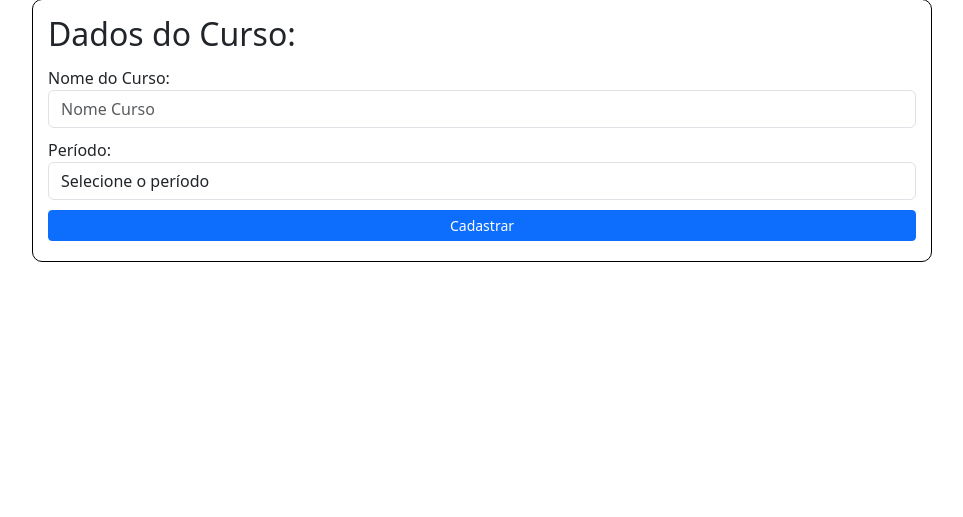
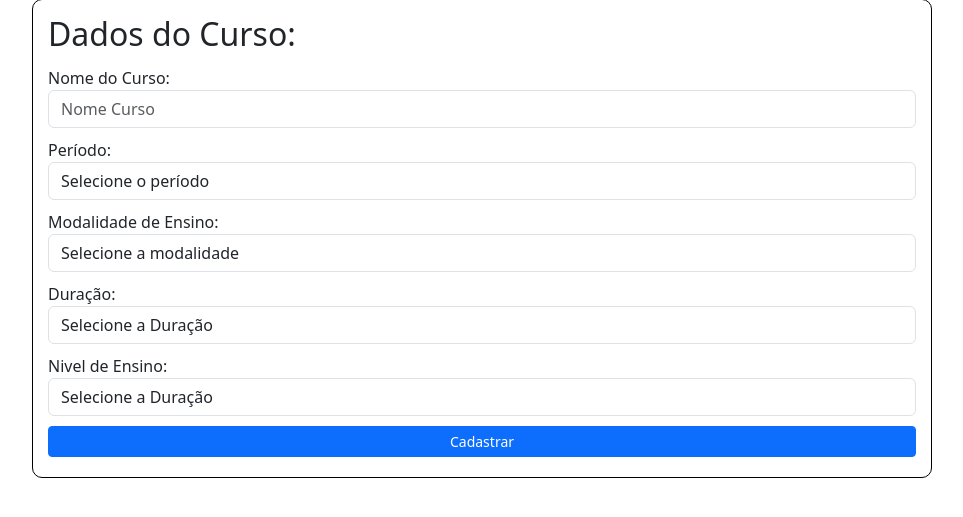
Before and after one commit to matheus30507-prog/Projeto_Cadastro_Estudante, a PHP site: page /cadastro_curso/curso.php in a window 1280 px wide. Shown: the part 167-684 px from the top of the page, without its empty margins (158-1121 px from the left). Run offline with PHP 8.4, Linux system fonts and the light colour scheme.

Commit message:
Versão[1.0.3] Finalizando interface de cadastro de cursos

```diff
--- a/cadastro_curso/curso.php
+++ b/cadastro_curso/curso.php
@@ -22,14 +22,48 @@
     			<label>Nome do Curso:</label>
     			<input type="text" class="form-control" name="nome_curso" placeholder="Nome Curso" required>
   			</div>
+
   			<div class="form-group">
     			<label>Período:</label>
-    			<select name="sexo" class="form-control" required>
+    			<select name="periodo" class="form-control" required>
     				<option value="">Selecione o período</option>
     				<option value="Noturno">Noturno</option>
     				<option value="Manhã">Manhã</option>
 				</select>
 			</div>
+
+			<div class="form-group">
+    			<label>Modalidade de Ensino:</label>
+    			<select name="modalidade_ensino" class="form-control" required>
+    				<option value="">Selecione a modalidade</option>
+    				<option value="Presencial">Presencial</option>
+    				<option value="EAD">EAD</option>
+    				<option value="Semi-Presencial">Semi-Presencial</option>
+				</select>
+			</div>
+
+			<div class="form-group">
+    			<label>Duração:</label>
+    			<select name="duracao" class="form-control" required>
+    				<option value="">Selecione a Duração</option>
+    				<option value="1 Ano">1 Ano</option>
+    				<option value="2 Anos">2 Anos</option>
+    				<option value="3 Anos">3 Anos</option>
+    				<option value="4 Anos">4 Anos</option>
+    				<option value="5 Anos">5 Anos</option>
+				</select>
+			</div>
+
+			<div class="form-group">
+    			<label>Nivel de Ensino:</label>
+    			<select name="nivel_ensino" class="form-control" required>
+    				<option value="">Selecione a Duração</option>
+    				<option value="Graduação">Graduação</option>
+    				<option value="Pós-Graduação">Pós-Graduação</option>
+    				<option value="Tecnico">Tecnico</option>
+				</select>
+			</div>
+
 
 
   			<button type="submit" class="btn btn-primary btn-sm">Cadastrar</button>
```
